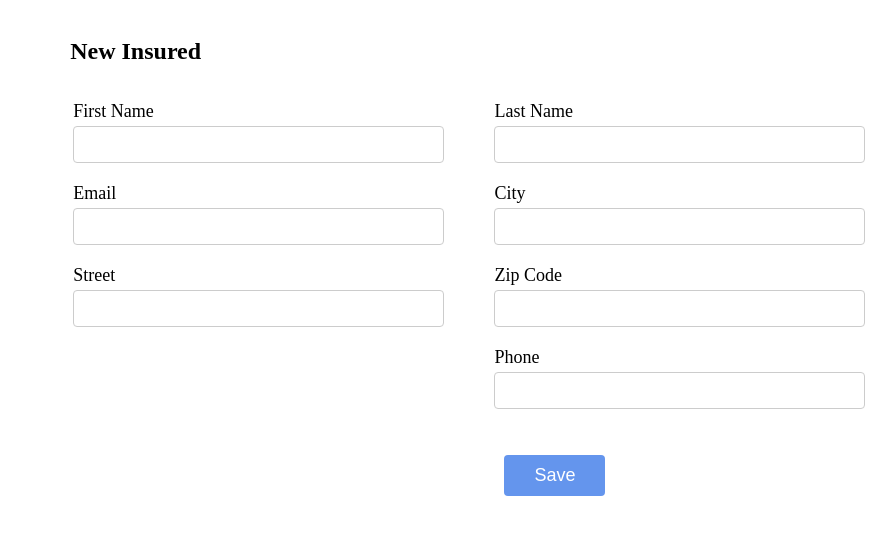
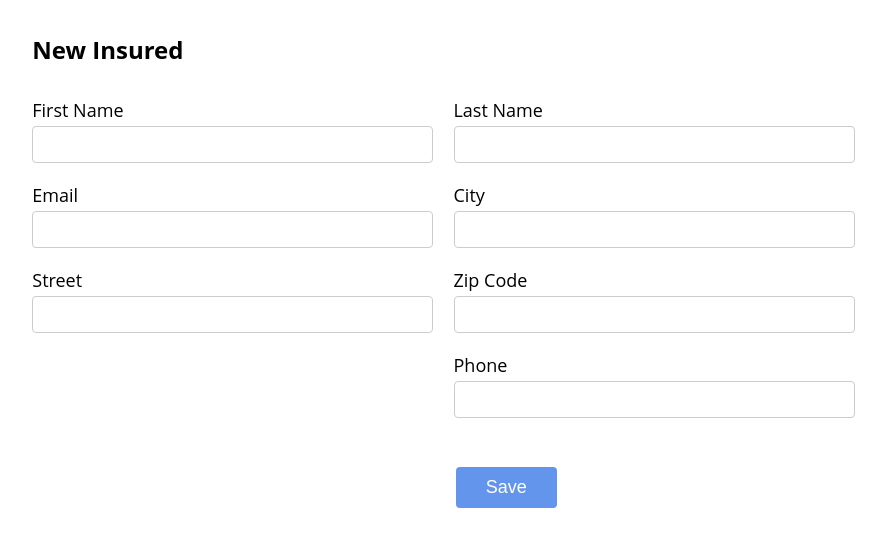
Before and after one commit to PetrLegen88/Insured-Evidence-Django, a Django app: page /new_insured/ in a window 1280 px wide. Shown: the part 73-620 px from the top of the page, without its empty margins (1-897 px from the left). Run offline with Django 4.2, Linux system fonts and the light colour scheme.

Commit message:
update new_insured.html and style.

```diff
--- a/evidence/templates/new_insured.html
+++ b/evidence/templates/new_insured.html
@@ -38,7 +38,7 @@
                 {{ form.phone }}
             </div>
         </div>
-        <div class="form-row">
+        <div class="submit-button-container">
             <input type="submit" value="Save" class="submit-button">
         </div>
     </form>
--- a/static/css/style.css
+++ b/static/css/style.css
@@ -91,6 +91,7 @@
 .main-buttons .button {
     margin-right: 10px;
     font-size: 20px;
+    padding: 10px 20px;
 }
 
 
@@ -210,9 +211,10 @@
 
 .insured-form {
     max-width: 75%;
-    margin: 18px;
-    padding: 18px;
+    padding: 1% 0 0 2%;
     border-radius: 8px;
+    font-family: 'Open Sans', sans-serif;
+
 }
 
 .form-column {
@@ -220,11 +222,12 @@
     width: 40%;
     vertical-align: top;
     margin-right: 4%;
+
 }
 
 .form-row {
     margin-bottom: 20px;
-    margin-left: 8%;
+
 }
 
 .form-row label {
@@ -233,19 +236,21 @@
     margin-bottom: 4px;
 }
 
-.form-row input[type="text"],
-.form-row input[type="email"],
-.form-row input[type="tel"] {
+.form-row input {
     width: 100%;
     padding: 10px;
     border: 1px solid #ccc;
     border-radius: 4px;
+    color: #999;
+}
+
+.submit-button-container {
+    display: flex;
+    justify-content: center;
+    margin-top: 3%;
 }
 
 .submit-button {
-    display: block;
-    margin: 0 auto;
-    margin-top: 3%;
     padding: 10px 30px;
     background-color: #6495ED;
     color: #fff;
@@ -261,5 +266,7 @@
 }
 
 .new-insured-h {
-    margin: 3% 0 0 5%;
+    padding: 1% 0 0 2%;
+    box-sizing: border-box;
+    font-family: 'Open Sans', sans-serif;
 }
```
Also changed, not shown: db.sqlite3.
